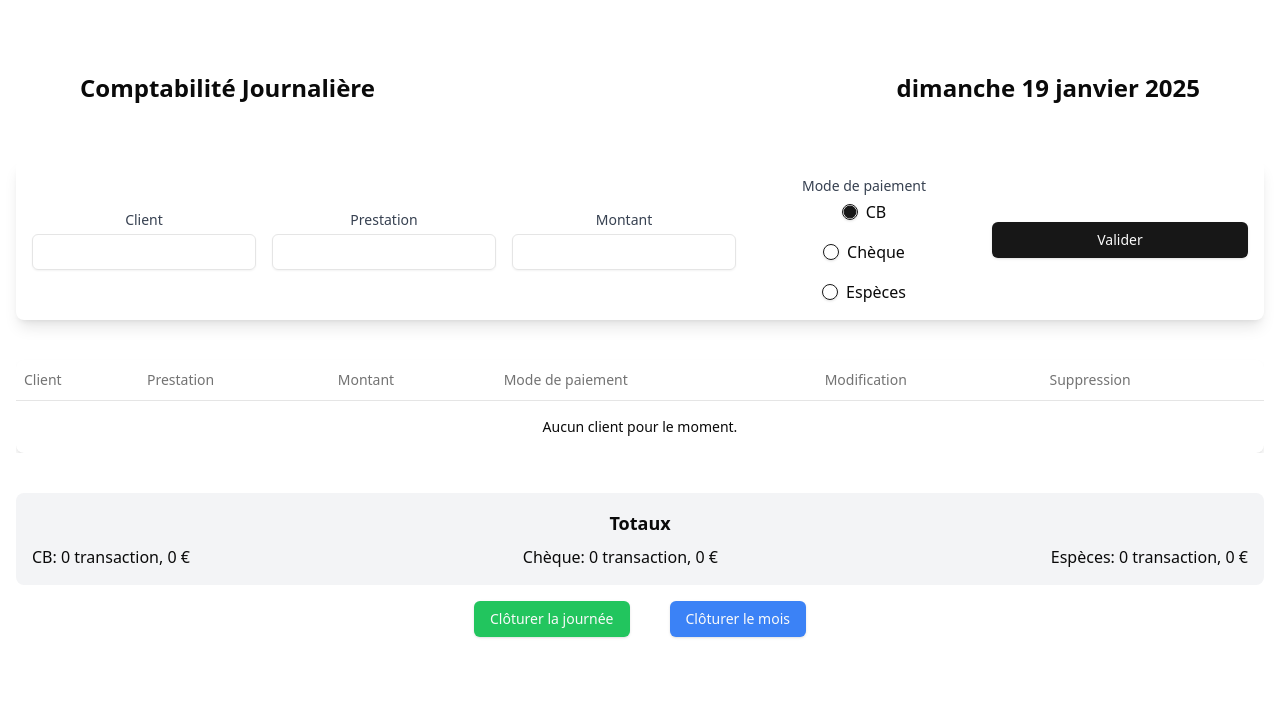
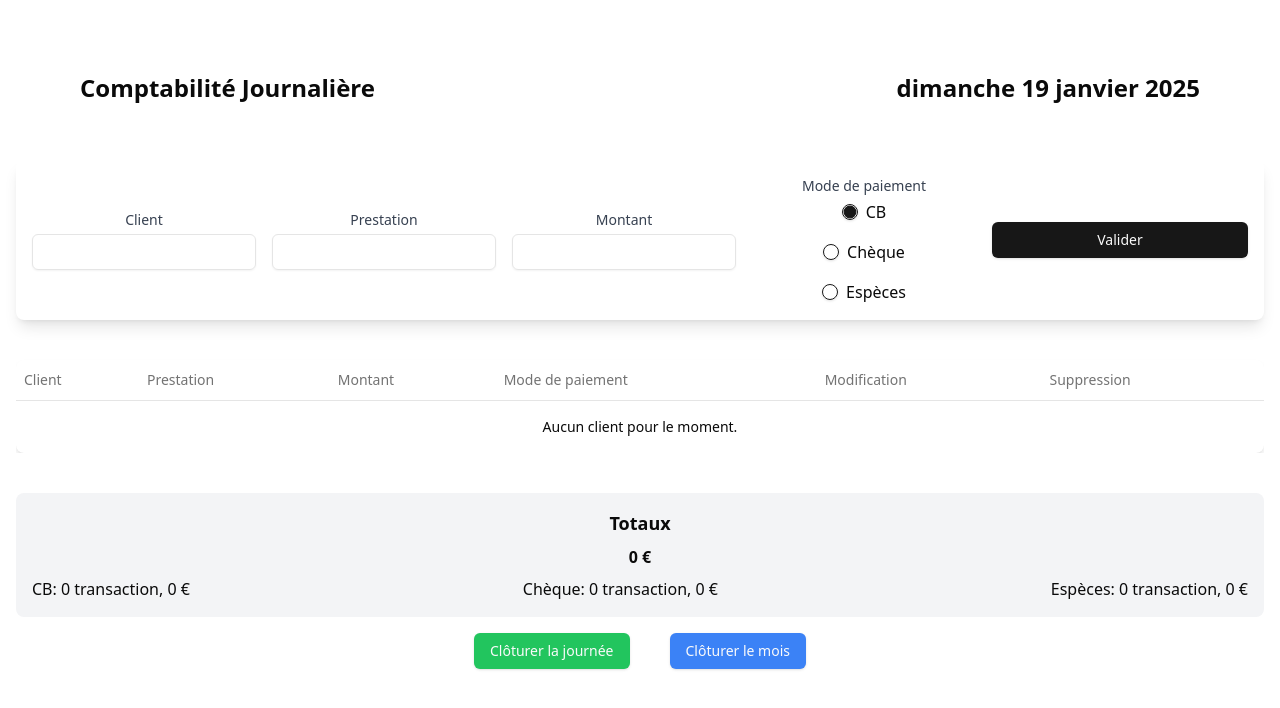
Before and after one commit to Basco64/just_a_day_plus_PDF, a Next.js app: page / in a window 1280 px wide. Shown: the top 708 px of the page. Built offline with nearby package versions, Linux system fonts and the light colour scheme.

Commit message:
Test de la v2

```diff
--- a/src/components/Footer.jsx
+++ b/src/components/Footer.jsx
@@ -2,7 +2,10 @@ export default function Footer({ totals }) {
   return (
     <div className="mt-10 p-4 bg-gray-100 rounded-lg">
       <h3 className="text-lg font-bold text-center">Totaux</h3>
-      <div className="flex justify-between mt-2">
+      <div className="flex justify-center mt-2 font-bold">
+        {totals.CB.amount + totals.cheque.amount + totals.espece.amount} €
+      </div>
+      <div className="flex justify-between mt-2 ">
         <div className="text-left">
           <p>
             CB: {totals.CB.count} transaction{totals.CB.count > 1 && "s"},{" "}
```
